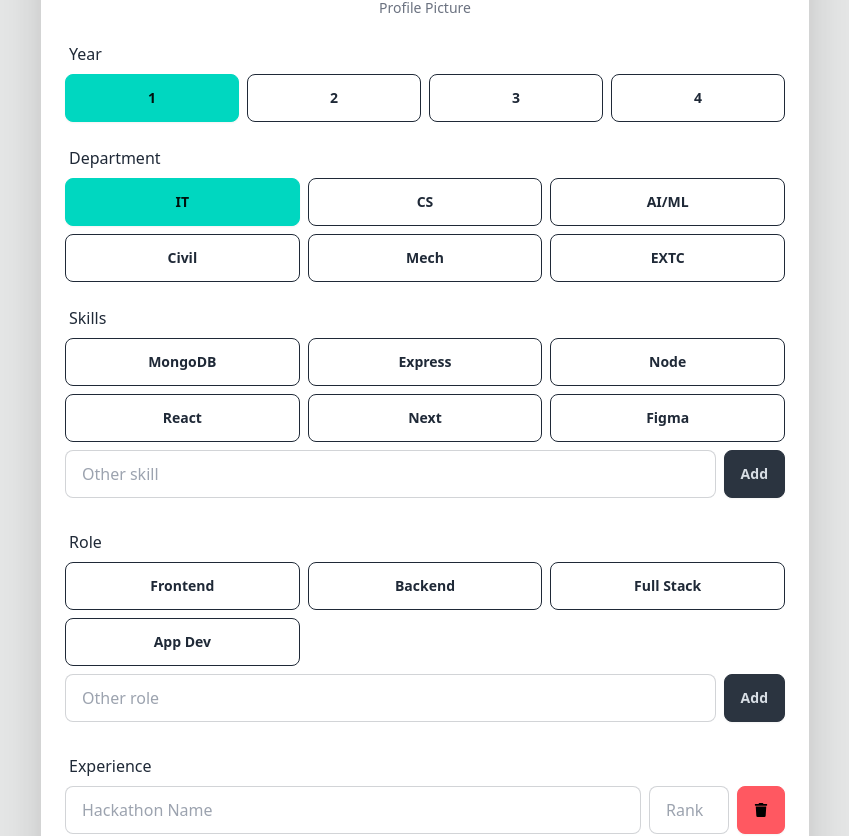
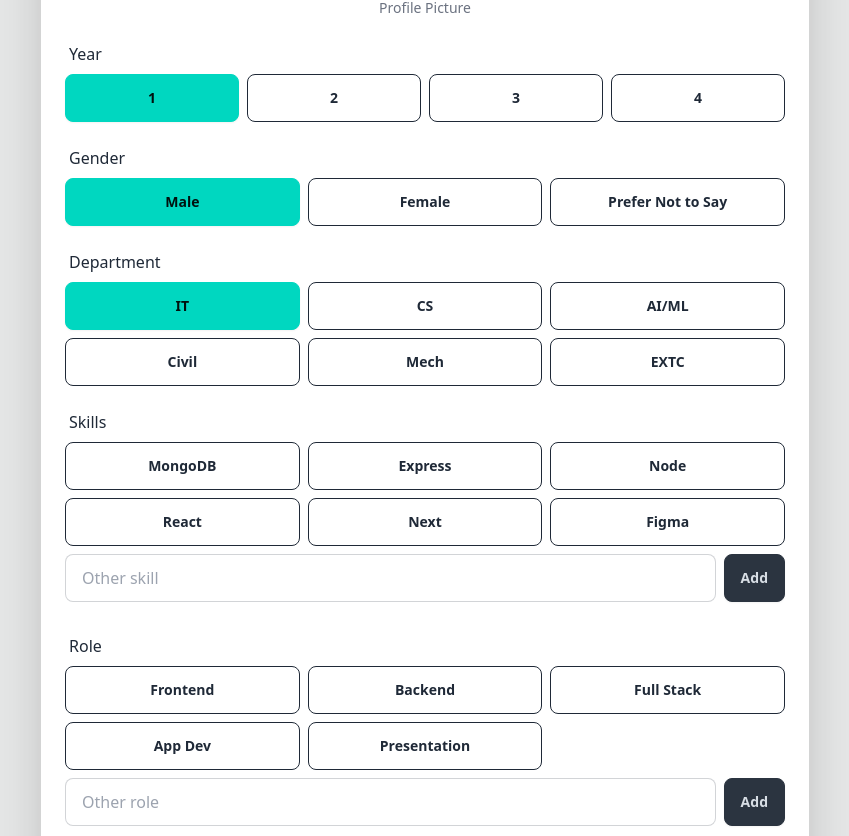
Before and after one commit to tms04/HackMate, a React (Vite) app in the folder clients/: page /userdetails in a window 1280 px wide. Shown: the part 214-1050 px from the top of the page, without its empty margins (215-1064 px from the left). Built offline with nearby package versions, Linux system fonts and the light colour scheme.

Commit message:
Added Gender section

```diff
--- a/clients/src/pages/ProfileForm.jsx
+++ b/clients/src/pages/ProfileForm.jsx
@@ -24,7 +24,7 @@ const ProfileForm = () => {
   const departments = ["IT", "CS", "AI/ML", "Civil", "Mech", "EXTC"];
   const genders = ["Male", "Female", "Prefer Not to Say"];
   const skillOptions = ["MongoDB", "Express", "Node", "React", "Next", "Figma"];
-  const roleOptions = ["Frontend", "Backend", "Full Stack", "App Dev"];
+  const roleOptions = ["Frontend", "Backend", "Full Stack", "App Dev" ,"Presentation"];
 
   const handleSelection = (item, setFunction, state) => {
     setFunction(
@@ -111,6 +111,25 @@ const ProfileForm = () => {
             </div>
           </div>
 
+          {/* Gender Selection */}
+          <div className="form-control">
+            <label className="label">Gender</label>
+            <div className="grid grid-cols-2 sm:grid-cols-3 gap-2">
+              {genders.map((g) => (
+                <button
+                  key={g}
+                  type="button"
+                  className={`btn w-full ${
+                    gender === g ? "btn-accent" : "btn-outline"
+                  }`}
+                  onClick={() => setGender(g)}
+                >
+                  {g}
+                </button>
+              ))}
+            </div>
+          </div>
+
           {/* Department Selection */}
           <div className="form-control">
             <label className="label">Department</label>
@@ -129,7 +148,6 @@ const ProfileForm = () => {
               ))}
             </div>
           </div>
-
           {/* Skills Selection */}
           <div className="form-control">
             <label className="label">Skills</label>
@@ -175,7 +193,6 @@ const ProfileForm = () => {
                   key={index}
                   className="badge badge-neutral flex justify-between items-center gap-1 px-2 py-4 cursor-pointer"
                   onClick={() => handleRemoveSkill(skill)}
-
                 >
                   {skill}
                   {/* <button
@@ -189,23 +206,6 @@ const ProfileForm = () => {
               ))}
             </div>
           </div>
-
-            {/* <div className="mt-2">
-              {skills.map((skill, index) => (
-                <div key={index} className="flex gap-2 mb-2">
-                  <span className="badge badge-neutral">{skill}</span>
-                  <button
-                    type="button"
-                    className="btn btn-error btn-sm"
-                    onClick={() => handleRemoveSkill(skill)}
-                  >
-                    <FaTrash />
-                  </button>
-                </div>
-              ))}
-            </div>
-          </div> */}
-
           {/* Role Selection */}
           <div className="form-control">
             <label className="label">Role</label>
@@ -250,7 +250,6 @@ const ProfileForm = () => {
                   key={index}
                   className="badge badge-neutral flex justify-between items-center gap-1 px-2 py-4 cursor-pointer"
                   onClick={() => handleRemoveRole(role)}
-
                 >
                   {role}
                   {/* <button
@@ -264,7 +263,6 @@ const ProfileForm = () => {
               ))}
             </div>
           </div>
-
           {/* Experience Fields */}
           <div className="form-control">
             <label className="label">Experience</label>
@@ -306,7 +304,7 @@ const ProfileForm = () => {
               className="btn btn-neutral w-full mt-2"
               onClick={handleAddExperience}
             >
-             Add More
+              Add More
             </button>
           </div>
 
```
